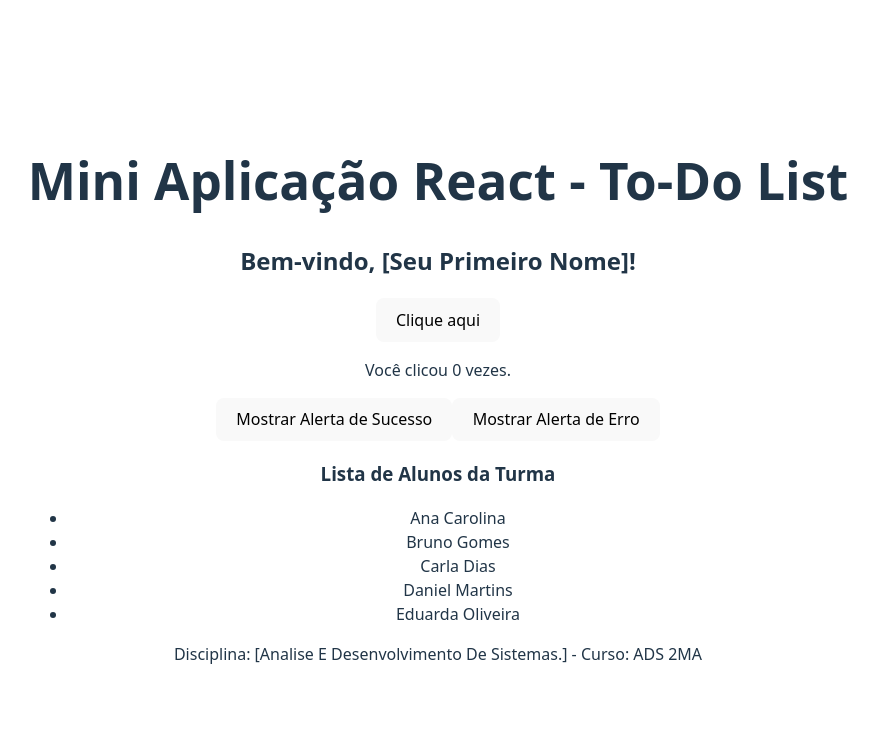
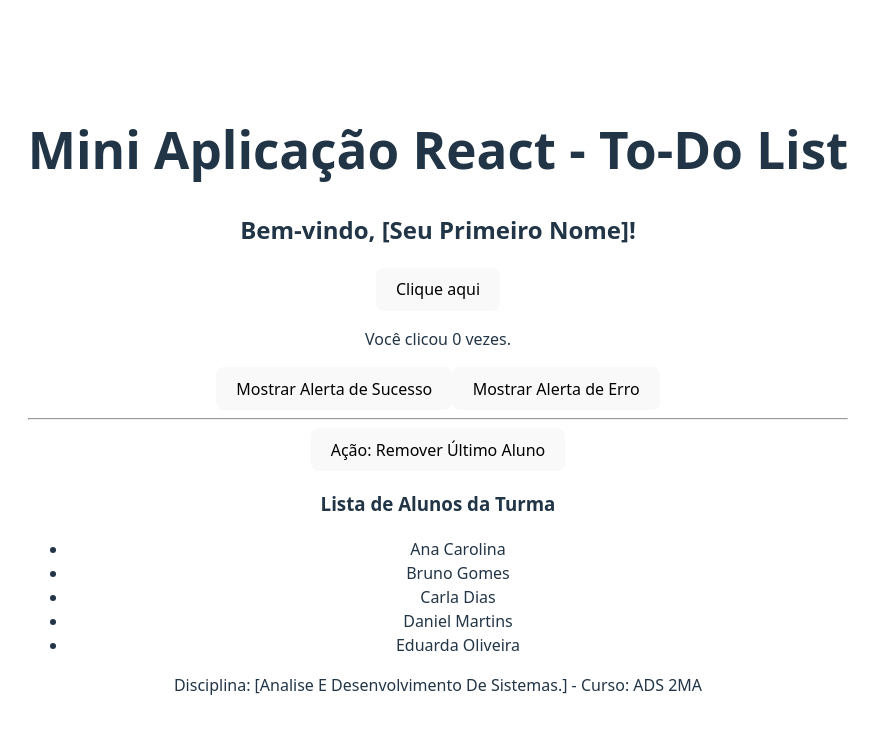
Before and after one commit to EduardoSantos11/listadetarefas, a React (Vite) app: page / in a window 1280 px wide. Shown: the top 732 px of the page, without its empty margins (202-1080 px from the left). Built offline with nearby package versions, Linux system fonts and the light colour scheme.

Commit message:
feat: adiciona botao de acao para remover alunos da lista

```diff
--- a/src/App.jsx
+++ b/src/App.jsx
@@ -4,19 +4,28 @@ import { useState } from 'react';
 import Header from './components/Header';
 import Footer from './components/Footer';
 import ListaAlunos from './components/ListaAlunos';
-import Alert from './components/Alert'; // 1. Importar o novo componente Alert
+import Alert from './components/Alert';
 import './App.css';
+
+// Dados iniciais dos alunos
+const alunosIniciais = [
+  { id: 1, nome: 'Ana Carolina' },
+  { id: 2, nome: 'Bruno Gomes' },
+  { id: 3, nome: 'Carla Dias' },
+  { id: 4, nome: 'Daniel Martins' },
+  { id: 5, nome: 'Eduarda Oliveira' }
+];
 
 function App() {
   const [contador, setContador] = useState(0);
-  // 2. State para o alerta. Inicia como 'null' (nenhum alerta visível)
   const [alerta, setAlerta] = useState(null);
+  // 1. O state da lista de alunos agora vive no App.jsx
+  const [alunos, setAlunos] = useState(alunosIniciais);
 
   function lidarComClique() {
     setContador(contador + 1);
   }
 
-  // 3. Funções para mostrar os alertas
   function mostrarAlertaSucesso() {
     setAlerta({ message: 'Ação concluída com sucesso!', type: 'success' });
   }
@@ -25,13 +34,24 @@ function App() {
     setAlerta({ message: 'Ocorreu um erro na operação.', type: 'error' });
   }
 
+  // 2. Função de AÇÃO para remover o último aluno
+  function handleRemoverAluno() {
+    if (alunos.length === 0) {
+      mostrarAlertaErro();
+      return; // Para a execução se não houver alunos
+    }
+    // Cria uma CÓPIA do array sem o último elemento
+    const novaLista = alunos.slice(0, -1);
+    setAlunos(novaLista); // Atualiza o state com a nova lista
+    mostrarAlertaSucesso();
+  }
+
   return (
     <div className="App">
       <Header />
       <main>
         <h2>Bem-vindo, [Seu Primeiro Nome]!</h2>
 
-        {/* 4. Renderização Condicional do Alerta */}
         {alerta && <Alert message={alerta.message} type={alerta.type} />}
 
         <div>
@@ -39,13 +59,18 @@ function App() {
           <p>Você clicou {contador} vezes.</p>
         </div>
 
-        {/* 5. Novos botões para acionar os alertas */}
         <div>
           <button onClick={mostrarAlertaSucesso}>Mostrar Alerta de Sucesso</button>
           <button onClick={mostrarAlertaErro}>Mostrar Alerta de Erro</button>
         </div>
 
-        <ListaAlunos />
+        <hr />
+
+        {/* 3. Botão de Ação */}
+        <button onClick={handleRemoverAluno}>Ação: Remover Último Aluno</button>
+
+        {/* 4. Passando a lista de alunos como prop */}
+        <ListaAlunos alunos={alunos} />
       </main>
       <Footer />
     </div>
--- a/src/components/ListaAlunos.jsx
+++ b/src/components/ListaAlunos.jsx
@@ -1,31 +1,24 @@
 // src/components/ListaAlunos.jsx
 
-function ListaAlunos() {
-    // Vamos criar um array (uma lista) de objetos.
-    // Cada objeto representa um aluno e tem as propriedades 'id' e 'nome'.
-    const alunos = [
-      { id: 1, nome: 'Ana Carolina' },
-      { id: 2, nome: 'Bruno Gomes' },
-      { id: 3, nome: 'Carla Dias' },
-      { id: 4, nome: 'Daniel Martins' },
-      { id: 5, nome: 'Eduarda Oliveira' }
-    ];
+// 1. Recebemos a lista de alunos via props
+function ListaAlunos({ alunos }) {
 
     return (
       <div>
         <h3>Lista de Alunos da Turma</h3>
+        {/* Verificamos se a lista está vazia para mostrar uma mensagem */}
+        {alunos.length === 0 ? (
+          <p>Nenhum aluno na lista.</p>
+        ) : (
           <ul>
-          {/*
-            Aqui usamos a função .map() para percorrer o array 'alunos'.
-            Para cada 'aluno' no array, nós criamos um item de lista <li>.
-            É como um loop 'for' que cria componentes HTML.
-          */}
+            {/* 2. O .map() agora usa a lista recebida das props */}
             {alunos.map(aluno => (
               <li key={aluno.id}>
                 {aluno.nome}
               </li>
             ))}
           </ul>
+        )}
       </div>
     );
   }
```
Lines whose indentation alone changed are shown as unchanged.
